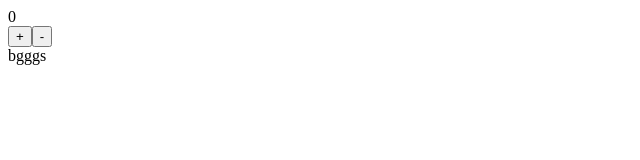
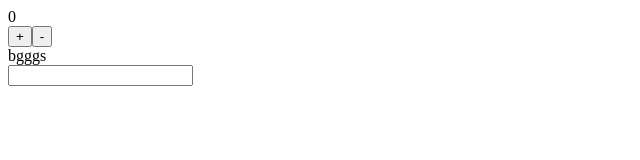
Before and after one commit to SWJBReactStudy/Real_Teacher_Han, a React (Create React App) app: page / in a window 1280 px wide. Shown: the top 160 px of the page, without its empty margins (0-640 px from the left). Built offline with nearby package versions, Linux system fonts and the light colour scheme.

Commit message:
feat: 디렉토리 분리, Form 컴포넌트 생성

```diff
--- a/src/App.jsx
+++ b/src/App.jsx
@@ -1,5 +1,6 @@
 import React, { useState } from "react";
-import Render from "./Render";
+import Render from "./components/Render";
+import Form from "./components/Form";
 
 const App = () => {
   const [count, setCount] = useState(0);
@@ -12,6 +13,7 @@
       <button onClick={() => setCount(count - 1)}>-</button>
 
       <Render count={[count, setCount]} />
+      <Form />
     </div>
   );
 };
--- /dev/null
+++ b/src/components/Form.jsx
@@ -0,0 +1,11 @@
+import React from "react";
+
+const Form = () => {
+  return (
+    <div>
+      <input type="text" />
+    </div>
+  );
+};
+
+export default Form;
```
Also changed, not shown: src/components/Render.jsx (line endings or trailing spaces).
